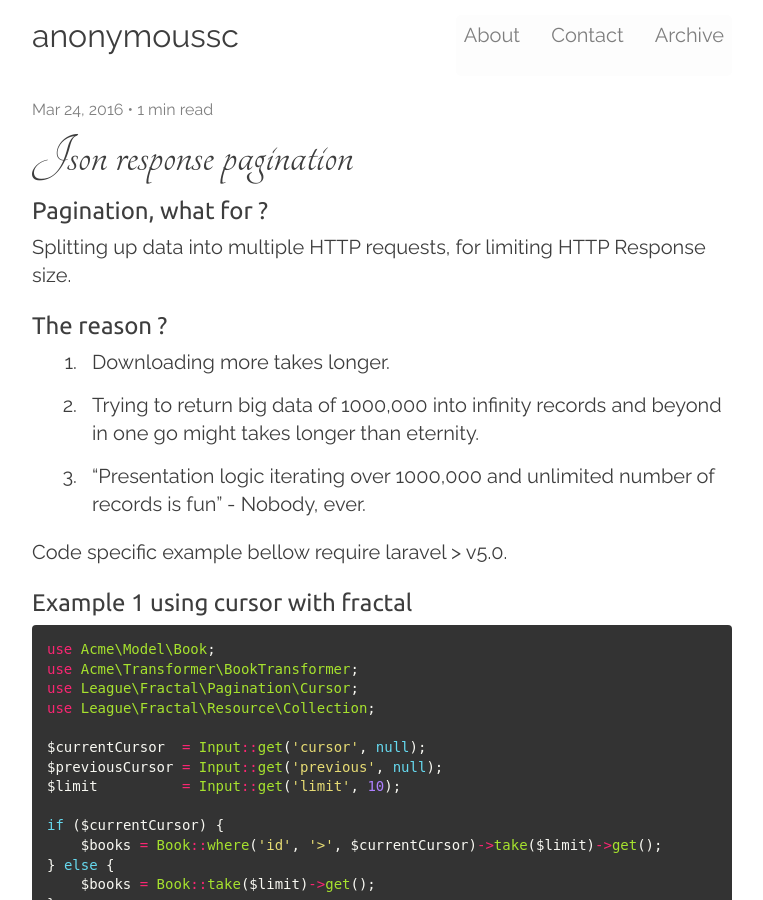
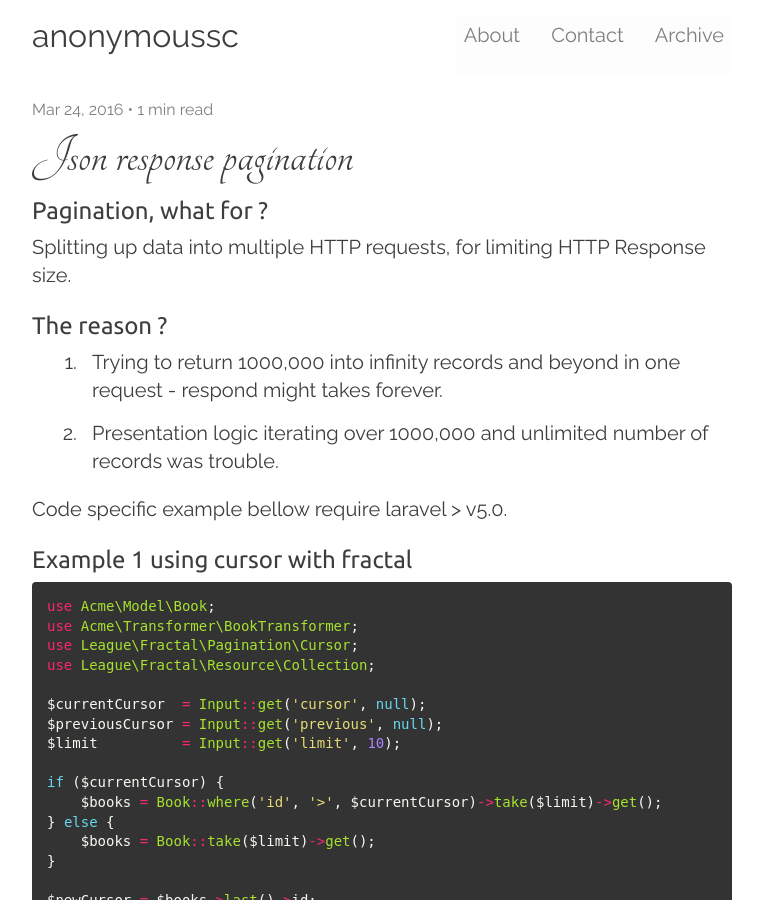
Before and after one commit to anonymoussc/anonymoussc.github.io, a Jekyll site: the page built from _posts/2016-03-24-json-response-pagination.markdown, in a window 1280 px wide and 900 px high. Shown: the whole window, without its empty margins (258-1021 px from the left). Built offline with Jekyll 4.4.1, drawn with Linux system fonts in a browser that asks for light colours; nearby versions of some CDN libraries; comment, search, counter and statistics services are not loaded.

Commit message:
Modified 2016-03-24-json-response-pagination

```diff
--- a/_posts/2016-03-24-json-response-pagination.markdown
+++ b/_posts/2016-03-24-json-response-pagination.markdown
@@ -9,9 +9,8 @@ Splitting up data into multiple HTTP requests, for limiting HTTP Response size.
 
 ### The reason ?
 
-1. Downloading more takes longer.
-2. Trying to return big data of 1000,000 into infinity records and beyond in one go might takes longer than eternity.
-3. "Presentation logic iterating over 1000,000 and unlimited number of records is fun" - Nobody, ever.
+1. Trying to return 1000,000 into infinity records and beyond in one request - respond might takes forever.
+2. Presentation logic iterating over 1000,000 and unlimited number of records was trouble.
 
 Code specific example bellow require laravel > v5.0.
 
```
